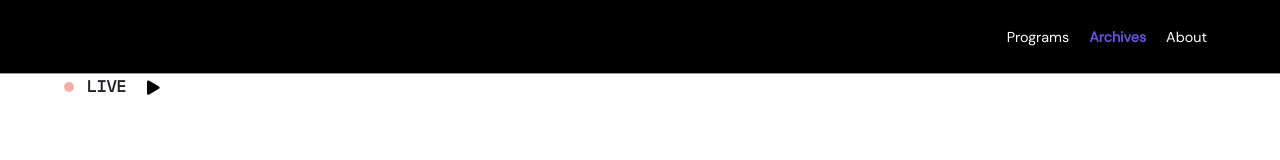
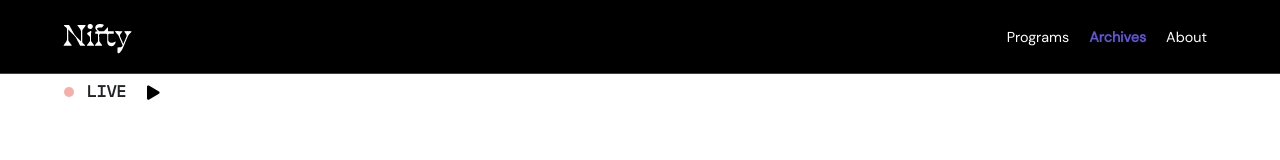
Before and after one commit to hanandito/radioo-demo, a plain HTML site: page archives.html in a window 1280 px wide. Shown: the top 160 px of the page. Drawn offline with nearby package versions, Linux system fonts and the light colour scheme; no server answers.

Commit message:
initial commit

```diff
--- a/css/style.css
+++ b/css/style.css
@@ -410,6 +410,9 @@ p,a{
 .menu-wrap.scrolled .logo .black{
   display: none;
 }
+.menu-wrap .logo.inverted .white{
+  display: block;
+}
 .menu-wrap .logo.inverted .black{
   display: none;
 }
```
